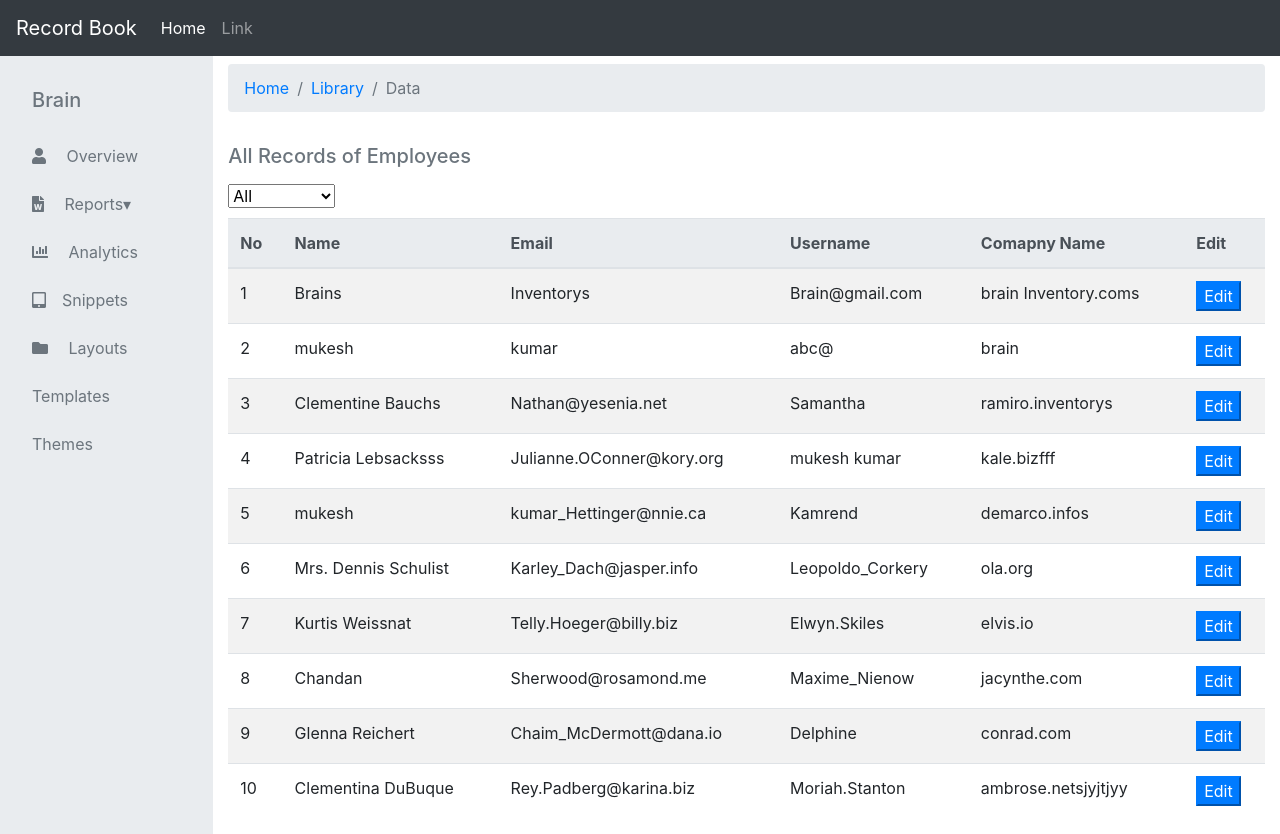
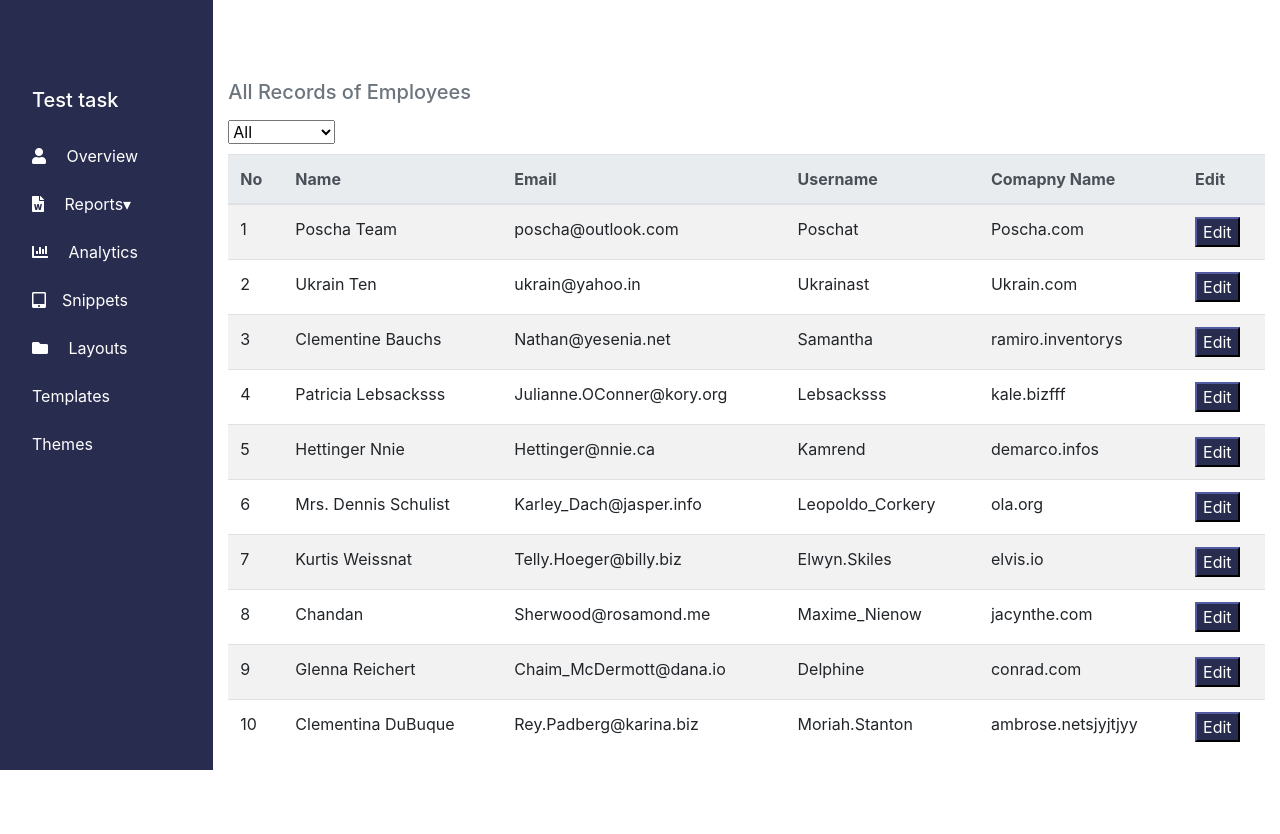
Before and after one commit to binaryprotagonist/Dashboard, a React (Create React App) app: page / in a window 1280 px wide. After the commit the page ends 800 px from the top, so only its background shows below. Built offline with nearby package versions, Linux system fonts and the light colour scheme.

Commit message:
changes in design

```diff
--- a/src/App.css
+++ b/src/App.css
@@ -5,3 +5,28 @@ select {
     word-wrap: normal;
     margin-bottom: 10px;
 }
+.text-secondary {
+    color: #fff!important;
+}
+div#sidebar {
+    background: #282C4E !important;
+}
+.bg-dark {
+    background: #282C4E !important;
+}
+h5.mt-3.mb-3.text-secondary {
+    color: #6c757d!important;
+}
+.btn-primary {
+    color: #fff;
+    background-color: #282C4E;
+    border-color: #282C4E;
+}
+.btn-primary:hover {
+    color: #fff;
+    background-color: #282C4E;
+    border-color: #282C4E;
+}
+a.text-secondary:focus, a.text-secondary:hover {
+    color: #fff!important;
+}
--- a/src/App.js
+++ b/src/App.js
@@ -1,5 +1,4 @@
 import './App.css';
-// import Dash from './components/Dash';
 import Dashboard from './components/Dashboard';
 import Navbar from './components/Navbar';
 import Sidebar from './components/Sidebar';
@@ -7,12 +6,10 @@ import Sidebar from './components/Sidebar';
 function App() {
   return (
     <div className="App">
-    <Navbar />
     <div className='container-fluid'>
       <div className='row row-offcanvas row-offcanvas-left'>
         <Sidebar/>
         <Dashboard />
-        {/* <Dash/> */}
       </div>
     </div>
     </div>
--- a/src/components/Dashboard.js
+++ b/src/components/Dashboard.js
@@ -124,19 +124,6 @@ const loadData = (type) => {
 }
   return (
     <div className="col main pt-5 mt-3">
-      <nav aria-label="breadcrumb">
-        <ol className="breadcrumb">
-          <li className="breadcrumb-item">
-            <a href="#">Home</a>
-          </li>
-          <li className="breadcrumb-item">
-            <a href="#">Library</a>
-          </li>
-          <li className="breadcrumb-item active" aria-current="page">
-            Data
-          </li>
-        </ol>
-      </nav>
 
       <div className="row ">
 
--- a/src/components/Navbar.js
+++ /dev/null
@@ -1,30 +0,0 @@
-/* eslint-disable jsx-a11y/anchor-is-valid */
-import React from 'react'
-
-export const Navbar = () => {
-    return (
-            <nav className="navbar fixed-top navbar-expand-md navbar-dark bg-dark mb-3">
-                <div className="flex-row d-flex">
-                    <button type="button" className="navbar-toggler mr-2 " data-toggle="offcanvas" title="Toggle responsive left sidebar">
-                        <span className="navbar-toggler-icon"></span>
-                    </button>
-                    <a className="navbar-brand" href="#" title="Free Bootstrap 4 Admin Template">Record Book</a>
-                </div>
-                <button className="navbar-toggler" type="button" data-toggle="collapse" data-target="#collapsingNavbar">
-                    <span className="navbar-toggler-icon"></span>
-                </button>
-                <div className="navbar-collapse collapse" id="collapsingNavbar">
-                    <ul className="navbar-nav">
-                        <li className="nav-item active">
-                            <a className="nav-link" href="#">Home <span className="sr-only">Home</span></a>
-                        </li>
-                        <li className="nav-item">
-                            <a className="nav-link" href="#">Link</a>
-                        </li>
-                    </ul>
-
-                </div>
-       </nav>
-    )
-}
-export default Navbar
--- a/src/components/Sidebar.js
+++ b/src/components/Sidebar.js
@@ -5,7 +5,7 @@ const Sidebar = () => {
     return (
          <div className="col-md-3 col-lg-2 sidebar-offcanvas pl-0" id="sidebar" role="navigation" style={{backgroundColor:"#e9ecef"}}>
             <ul className="nav flex-column sticky-top pl-0 pt-5 p-3 mt-3 ">
-                <li className="nav-item mb-2 mt-3"><a className="nav-link text-secondary" href="#"><h5>Brain</h5></a></li>
+                <li className="nav-item mb-2 mt-3"><a className="nav-link text-secondary" href="#"><h5>Test task</h5></a></li>
                 <li className="nav-item mb-2 "><a className="nav-link text-secondary" href="#"><i className="fas fa-user font-weight-bold"></i> <span className="ml-3">Overview</span></a></li>
                 <li className="nav-item mb-2">
                     <a className="nav-link text-secondary" href="#submenu1" data-toggle="collapse" data-target="#submenu1"><i className="far fa-file-word font-weight-bold"></i> <span className="ml-3"> Reports▾</span></a>
--- a/src/db/db.json
+++ b/src/db/db.json
@@ -1,21 +1,20 @@
 {
   "posts": [
     {
-      "unit_price": "amber",
       "id": 1,
       "type": "application",
-      "website": "brain Inventory.coms",
-      "name": "Brains",
-      "email": "Inventorys",
-      "username": "Brain@gmail.com"
+      "website": "Poscha.com",
+      "name": "Poscha Team",
+      "email": "poscha@outlook.com",
+      "username": "Poschat"
     },
     {
-      "website": "brain",
+      "website": "Ukrain.com",
       "id": 2,
       "type": "application",
-      "name": "mukesh",
-      "email": "kumar",
-      "username": "abc@"
+      "name": "Ukrain Ten",
+      "email": "ukrain@yahoo.in",
+      "username": "Ukrainast"
     },
     {
       "id": 3,
@@ -44,7 +43,7 @@
     {
       "id": 4,
       "name": "Patricia Lebsacksss",
-      "username": "mukesh kumar",
+      "username": "Lebsacksss",
       "type": "application",
       "email": "Julianne.OConner@kory.org",
       "address": {
@@ -67,10 +66,10 @@
     },
     {
       "id": 5,
-      "name": "mukesh",
+      "name": "Hettinger Nnie",
       "type": "application",
       "username": "Kamrend",
-      "email": "kumar_Hettinger@nnie.ca",
+      "email": "Hettinger@nnie.ca",
       "address": {
         "street": "Skiles Walks",
         "suite": "Suite 351",
```
